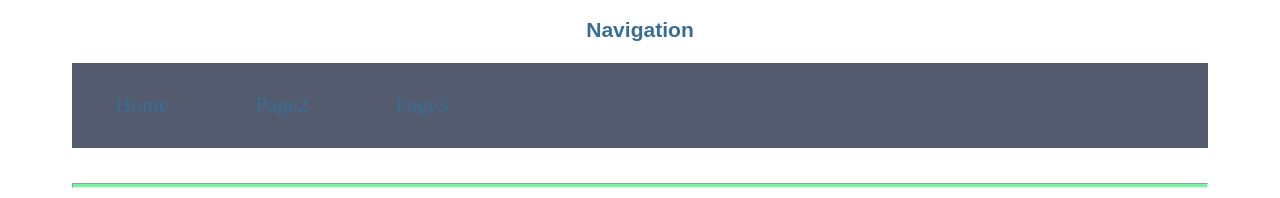
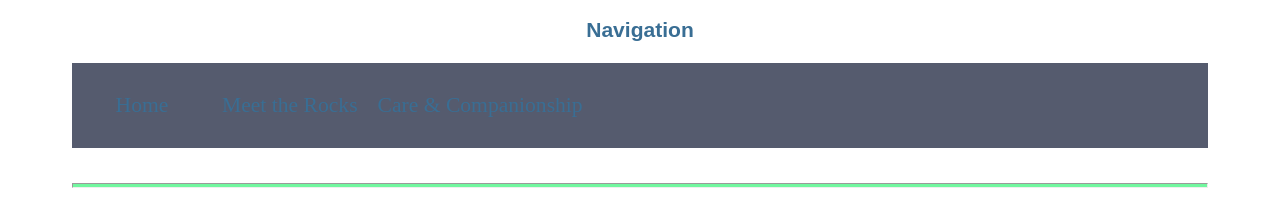
Before and after one commit to neyochim/wdd130, a plain HTML site: page rocksrock/site-plan-rocks-rock.html in a window 1280 px wide. Shown: the part 1846-2044 px from the top of the page. Drawn offline with nearby package versions, Linux system fonts and the light colour scheme; a web font is replaced by a local one.

Commit message:
Update navigation links for improved clarity in the Rocks Rock site plan

```diff
--- a/rocksrock/site-plan-rocks-rock.html
+++ b/rocksrock/site-plan-rocks-rock.html
@@ -84,8 +84,8 @@
       <!-- Think about how you want your navigation bar to look. In the site-plan.css file change the colors to your colors to get the look you desire. -->
       <nav>
         <a href="#">Home</a>
-        <a href="#">Page2</a>
-        <a href="#">Page3</a>
+        <a href="#">Meet the Rocks</a>
+        <a href="#">Care & Companionship</a>
       </nav>
       <hr>
       <h2>
```
